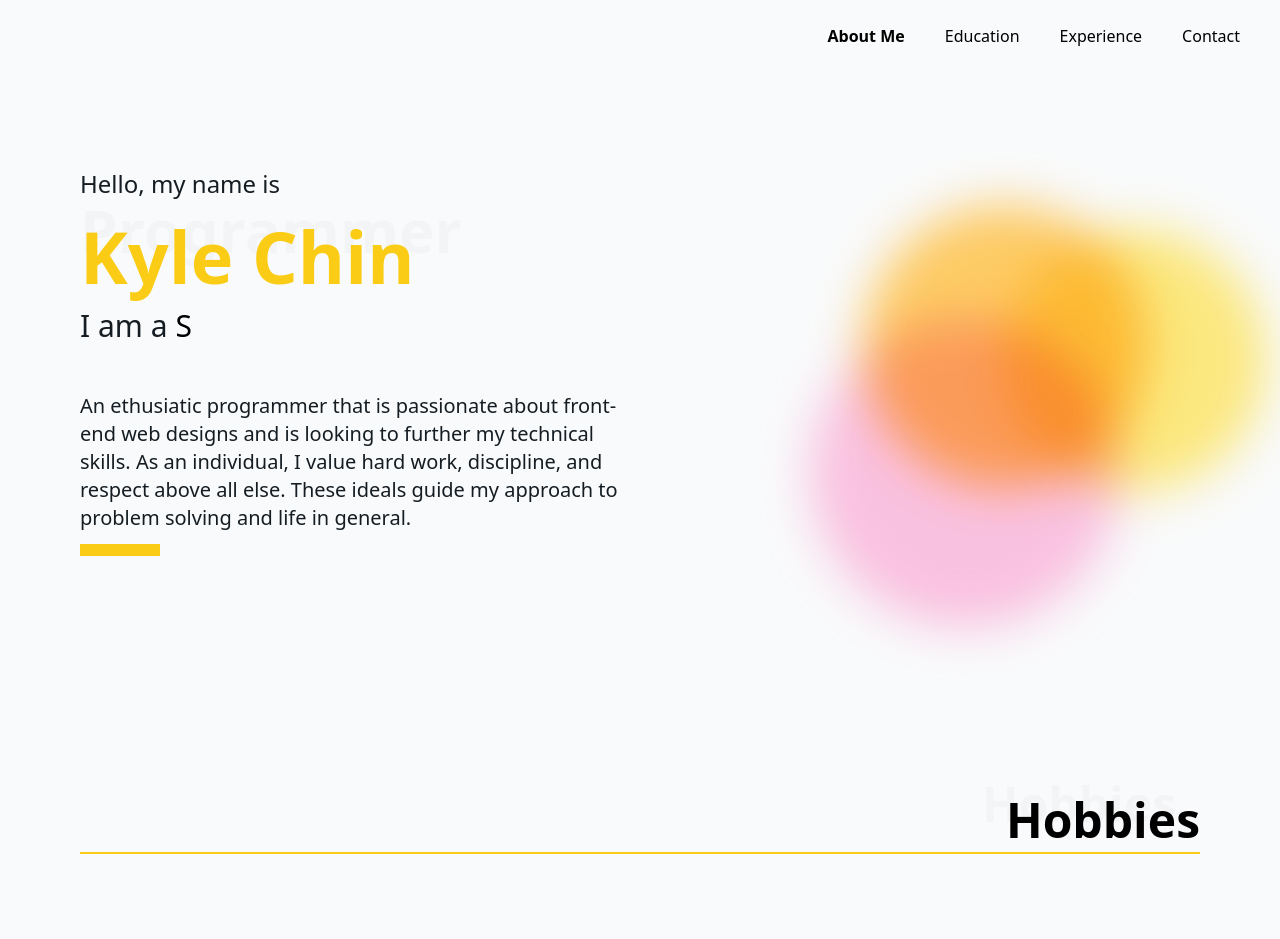
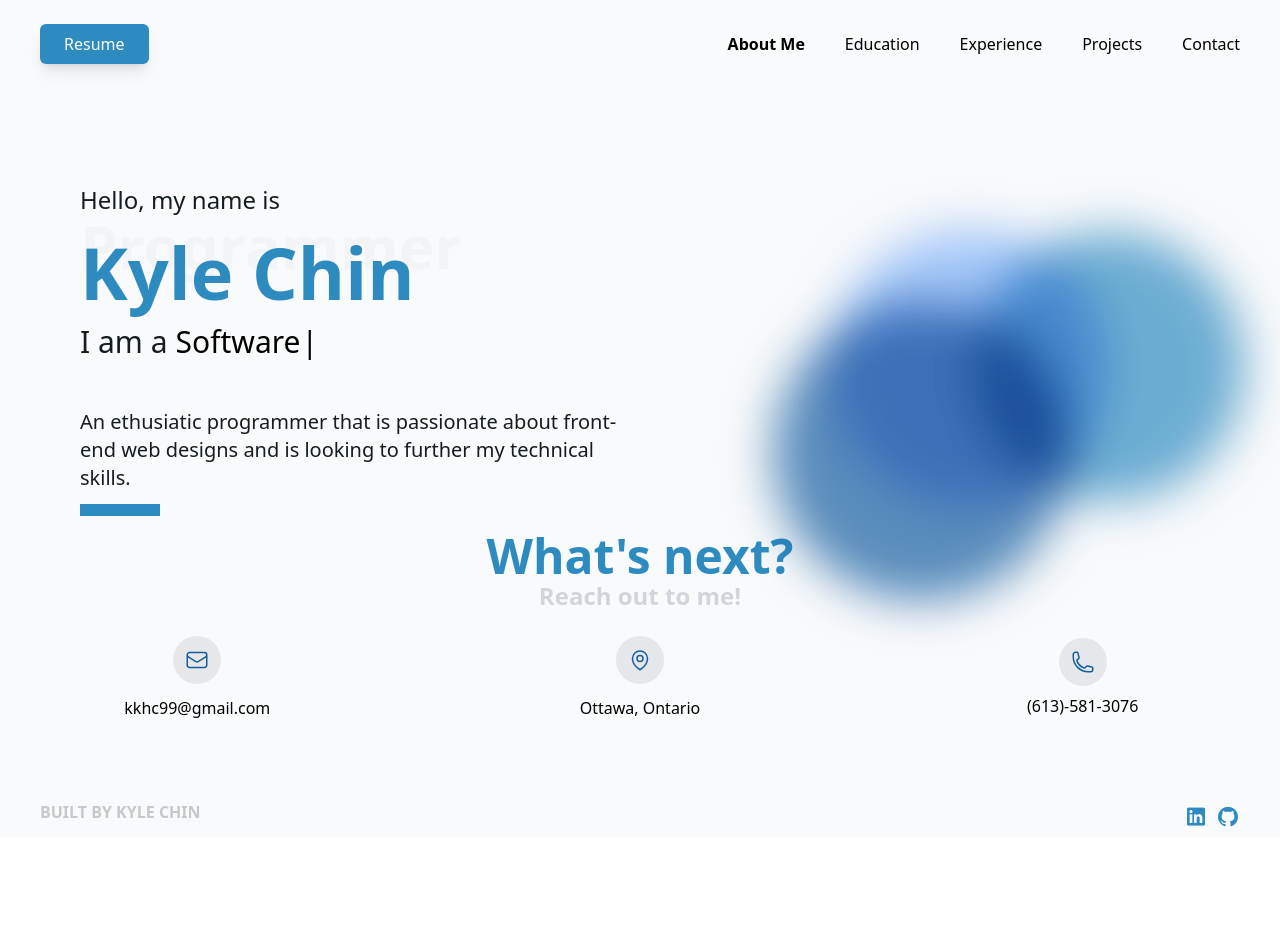
Before and after one commit to MoleXprof/MoleXprof.github.io, a Next.js app: page / in a window 1280 px wide. Shown: the top 939 px of the page. After the commit the page ends 837 px from the top, so only its background shows below. Built offline with nearby package versions, Linux system fonts and the light colour scheme.

Commit message:
remodeling components

```diff
--- a/components/constants/constants.tsx
+++ b/components/constants/constants.tsx
@@ -122,13 +122,13 @@ export const headerOptions = [
   },
   {
     title: "Projects",
-    display: false,
+    display: true,
     href: "/projects",
   },
   {
     title: "Contact",
     display: true,
-    href: "/contact",
+    href: "#contact",
   },
 ];
 
--- /dev/null
+++ b/components/contactBar.tsx
@@ -0,0 +1,89 @@
+const ContactBar = () => {
+    return (
+      <div className="w-full justify-center items-center" id="#contact">
+        <div className="text-center my-4">
+          <h3 className="text-5xl font-bold text-accent-100">
+            What's next?
+          </h3>
+          <h4 className="text-2xl font-semibold text-gray-300">
+            Reach out to me!
+          </h4>
+        </div>
+        <div className="grid grid-cols-1 gap-12 mt-6 md:grid-cols-2 lg:grid-cols-3">
+            <div className="flex flex-col items-center justify-center text-center">
+              <span className="inline-block p-3 text-accent-200 rounded-full bg-gray-200">
+                <svg
+                  xmlns="http://www.w3.org/2000/svg"
+                  fill="none"
+                  viewBox="0 0 24 24"
+                  strokeWidth="1.5"
+                  stroke="currentColor"
+                  className="w-6 h-6"
+                >
+                  <path
+                    strokeLinecap="round"
+                    strokeLinejoin="round"
+                    d="M21.75 6.75v10.5a2.25 2.25 0 01-2.25 2.25h-15a2.25 2.25 0 01-2.25-2.25V6.75m19.5 0A2.25 2.25 0 0019.5 4.5h-15a2.25 2.25 0 00-2.25 2.25m19.5 0v.243a2.25 2.25 0 01-1.07 1.916l-7.5 4.615a2.25 2.25 0 01-2.36 0L3.32 8.91a2.25 2.25 0 01-1.07-1.916V6.75"
+                  />
+                </svg>
+              </span>
+              <div className="mt-2 sm:mt-3">
+                <a
+                  href="mailto:kkhc99@gmail.com"
+                  className="text-black hover:text-accent-100"
+                >
+                  kkhc99@gmail.com
+                </a>
+              </div>
+            </div>
+            <div className="flex flex-col items-center justify-center text-center">
+              <span className="inline-block p-3 text-accent-200 rounded-full bg-gray-200">
+                <svg
+                  xmlns="http://www.w3.org/2000/svg"
+                  fill="none"
+                  viewBox="0 0 24 24"
+                  strokeWidth="1.5"
+                  stroke="currentColor"
+                  className="w-6 h-6"
+                >
+                  <path
+                    strokeLinecap="round"
+                    strokeLinejoin="round"
+                    d="M15 10.5a3 3 0 11-6 0 3 3 0 016 0z"
+                  />
+                  <path
+                    strokeLinecap="round"
+                    strokeLinejoin="round"
+                    d="M19.5 10.5c0 7.142-7.5 11.25-7.5 11.25S4.5 17.642 4.5 10.5a7.5 7.5 0 1115 0z"
+                  />
+                </svg>
+              </span>
+              <p className="mt-2 sm:mt-3 text-black">Ottawa, Ontario</p>
+            </div>
+            <div className="flex flex-col items-center justify-center text-center">
+              <span className="inline-block p-3 text-accent-200 rounded-full bg-gray-200">
+                <svg
+                  xmlns="http://www.w3.org/2000/svg"
+                  fill="none"
+                  viewBox="0 0 24 24"
+                  strokeWidth="1.5"
+                  stroke="currentColor"
+                  className="w-6 h-6"
+                >
+                  <path
+                    strokeLinecap="round"
+                    strokeLinejoin="round"
+                    d="M2.25 6.75c0 8.284 6.716 15 15 15h2.25a2.25 2.25 0 002.25-2.25v-1.372c0-.516-.351-.966-.852-1.091l-4.423-1.106c-.44-.11-.902.055-1.173.417l-.97 1.293c-.282.376-.769.542-1.21.38a12.035 12.035 0 01-7.143-7.143c-.162-.441.004-.928.38-1.21l1.293-.97c.363-.271.527-.734.417-1.173L6.963 3.102a1.125 1.125 0 00-1.091-.852H4.5A2.25 2.25 0 002.25 4.5v2.25z"
+                  />
+                </svg>
+              </span>
+              <p className="mt-2 text-black hover:text-bgColour-300">
+                (613)-581-3076
+              </p>
+            </div>
+        </div>
+      </div>
+    )
+  }
+
+  export default ContactBar
--- a/components/footer.tsx
+++ b/components/footer.tsx
@@ -1,9 +1,19 @@
 const Footer = () => {
   return (
-    <div>
+    <div className="bg-gray-50 w-full flex justify-between px-5 sm:px-10">
       <p className="text-right md:mr-20 mr-10 mb-2 opacity-20 font-bold uppercase">
         Built by Kyle Chin
       </p>
+      <div className="sm:flex sm:items-center sm:justify-between justify-end">
+          <div className="space-x-2 mb-1">
+              <a href="https://www.linkedin.com/in/kyle-chin-527959231/" className="text-accent-100 hover:text-accent-200">
+                <i className="ri-linkedin-box-fill text-2xl"></i>
+              </a>
+              <a href="https://github.com/MoleXprof" className="text-accent-100 hover:text-accent-200 text-2xl">
+                <i className="ri-github-fill"></i>
+              </a>
+          </div>
+      </div>
     </div>
   );
 };
--- a/components/header.tsx
+++ b/components/header.tsx
@@ -12,6 +12,9 @@ const Header = ({ currentTab }: HeaderProps) => {
 
   return (
     <nav className="w-full flex py-6 justify-between items-center navbar">
+      <button className="ml-5 sm:ml-10 bg-accent-100 text-white rounded-md px-6 py-2 shadow-lg hover:bg-accent-200 font-medium">
+        Resume
+      </button>
       <ul className="list-none md:flex hidden justify-end items-center flex-1">
         {headerOptions.map(
           (nav, index) =>
--- a/components/hero.tsx
+++ b/components/hero.tsx
@@ -27,8 +27,8 @@ const Hero = ({
   return (
     <div>
       {flip ? (
-        <div className="md:mr-20 text-midnight-500 text-right mr-10">
-          <p className="mt-24 text-lg md:text-2xl font-light md:mx-0">
+        <div className="md:mr-20 text-midnight-500 text-left mr-10">
+          <p className="mt-24 text-lg md:text-2xl font-semibold md:mx-0">
             {topText}
           </p>
           <h2 className="font-bold text-6xl md:text-6xl text-gray-100 ml-10 md:mx-0">
--- a/components/layouts/index.tsx
+++ b/components/layouts/index.tsx
@@ -9,13 +9,15 @@ import SubHeader from "../subHeader";
 import Hero from "../hero";
 import Footer from "../footer";
 import Card from "../textCard";
+import ContactBar from "../contactBar";
 
 const Home = () => {
   const router = useRouter();
   const domain = router.route.split("/");
 
   return (
-    <div className="bg-gray-50">
+    <div>
+    <div className="min-h-screen bg-gray-50">
       <Head>
         <title>About Me | Kyle Chin</title>
         <meta name="title" content="About Me | Kyle Chin" />
@@ -26,22 +28,22 @@ const Home = () => {
         <link rel="shortcut icon" href="/images/web-icon-circle.png" />
       </Head>
       <Header currentTab={domain[1]} />
-      <div className="grid lg:grid-cols-2 grid-cols-1">
+      <div className="grid sm:grid-cols-2 grid-cols-1">
         <Hero
           topText="Hello, my name is"
           title="Kyle Chin"
           backgroundTitle="Programmer"
           subTitle="I am a "
-          text="An ethusiatic programmer that is passionate about front-end web designs and is looking to further my technical skills. As an individual, I value hard work, discipline, and respect above all else. These ideals guide my approach to problem solving and life in general."
-          titleClassName="text-yellow-400"
-          backgroundColour="bg-yellow-400"
+          text="An ethusiatic programmer that is passionate about front-end web designs and is looking to further my technical skills."
+          titleClassName="text-accent-100"
+          backgroundColour="bg-accent-100"
           typing
         />
         <div className="flex">
-          <div className="relative filter blur-xl ml-20 mt-32 absolute">
-            <div className="absolute top-0 md:left-36 left-28 lg:w-72 w-48 lg:h-72 h-48 bg-orange-400 rounded-full mix-blend-multiply opacity-70 animate-blob"></div>
-            <div className="absolute top-0 md:left-72 left-12 lg:w-72 w-48 lg:h-72 h-48 bg-yellow-300 rounded-full mix-blend-multiply opacity-70 animate-blob animation-delay-2000"></div>
-            <div className="absolute -bottom-24 md:left-20 left-4 lg:w-72 w-48 lg:h-72 h-48 bg-pink-300 rounded-full mix-blend-multiply opacity-70 animate-blob animation-delay-5000"></div>
+          <div className="relative filter blur-xl ml-12 mt-40 sm:mt-32">
+            <div className="absolute top-0 md:left-36 left-28 lg:w-72 w-48 lg:h-72 h-48 bg-blue-200 rounded-full mix-blend-multiply opacity-70 animate-blob"></div>
+            <div className="absolute top-0 md:left-72 left-12 lg:w-72 w-48 lg:h-72 h-48 bg-accent-100 rounded-full mix-blend-multiply opacity-70 animate-blob animation-delay-2000"></div>
+            <div className="absolute -bottom-24 md:left-20 left-4 lg:w-72 w-48 lg:h-72 h-48 bg-accent-200 rounded-full mix-blend-multiply opacity-70 animate-blob animation-delay-5000"></div>
           </div>
           <div className="relative sm:mx-auto mr-10 mt-20 hidden">
             <Image
@@ -54,33 +56,11 @@ const Home = () => {
           </div>
         </div>
       </div>
-      <SubHeader
-        title="Hobbies"
-        backgroundTitle="Hobbies"
-        colour="bg-yellow-400"
-        right
-      />
-      <Card
-        right
-        title="Sports & Fitness"
-        category="Passions"
-        text={`Ever since I was young, I've always loved playing sports. For as long as I can remember, I have been playing hockey and soccer. I enjoy playing hockey the most because along the way, I have met many of my closest friends through the sport. I also love playing basketball, volleyball, and skiing. Due to the restrictions of the pandemic I was unable to play many of my sports, thus I started trying and getting into other sports such as golf, rock climbing, and, if you count it as a sport, chess.`}
-      />
-      <Card
-        right={false}
-        title="Anime & Manga"
-        category="Interests"
-        text={`On my spare time, I enjoy spending time with family and friends. Though, ever since I was young I have always loved the mediums of anime and manga. I grew up watching the Pokémon and Yu-Gi-Oh shows and was later introduced to mangas by friends and family members. It has become a big aspect of my life, since it is an something I thoroughly enjoy whenever I get free time.`}
-      />
-      <ImageCarousel
-        className="mb-10 mt-16"
-        title="My Top 10 Animes"
-        images={topAnimes}
-      />
-
-      <ImageCarousel className="" title="My Top 10 Mangas" images={topMangas} />
+      <ContactBar/>
+    </div>
       <Footer />
     </div>
+
   );
 };
 
--- a/package.json
+++ b/package.json
@@ -21,6 +21,7 @@
     "react-multi-carousel": "^2.8.2",
     "react-native": "^0.71.0",
     "react-native-email-link": "^1.14.3",
+    "remixicon": "^3.3.0",
     "typewriter-effect": "^2.19.0"
   },
   "devDependencies": {
--- a/pages/_app.js
+++ b/pages/_app.js
@@ -1,4 +1,5 @@
 import "/styles/globals.css";
+import 'remixicon/fonts/remixicon.css'
 
 function MyApp({ Component, pageProps }) {
   return <Component {...pageProps} />;
--- a/pages/contact.js
+++ /dev/null
@@ -1,7 +0,0 @@
-import ContactLayout from "../components/layouts/contact";
-
-const Contact = () => {
-  return <ContactLayout />;
-};
-
-export default Contact;
--- a/pages/education.js
+++ /dev/null
@@ -1,7 +0,0 @@
-import EducationLayout from "../components/layouts/education";
-
-const Education = () => {
-  return <EducationLayout />;
-};
-
-export default Education;
--- a/pages/experience.js
+++ /dev/null
@@ -1,7 +0,0 @@
-import ExperienceLayout from "../components/layouts/experience";
-
-const Experience = () => {
-  return <ExperienceLayout />;
-};
-
-export default Experience;
--- a/tailwind.config.js
+++ b/tailwind.config.js
@@ -48,6 +48,12 @@ module.exports = {
         80: "0.80",
       },
       colors: {
+        accent: {
+          50: "#D4F1F4",
+          100: "#2E8BC0",
+          200: "#145DA0",
+          300: "#0C2D48"
+        },
         yellow: colors.yellow,
         azure: {
           50: "#E8F3FD",
```
Also changed, not shown: 1 other file (tests, documents, lock files or other folders).
